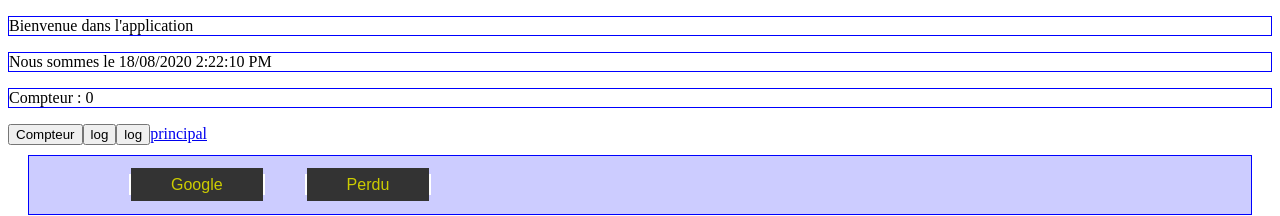
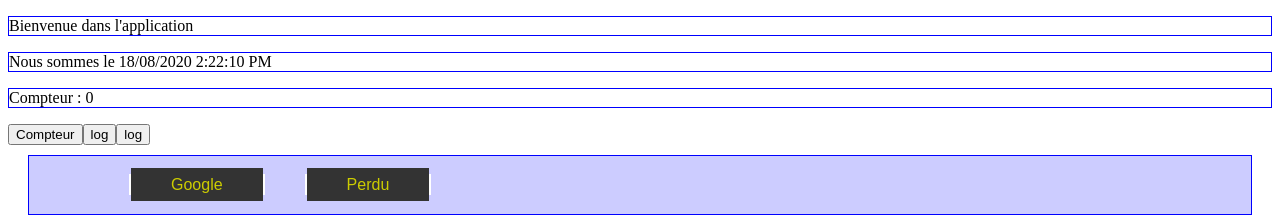
Before and after one commit to philippe-nat/angular-formation-0, an Angular app: page / in a window 1280 px wide. Shown: the top 216 px of the page. Built offline with nearby package versions, Linux system fonts and the light colour scheme.

Commit message:
après exo composant 2

```diff
--- a/src/app/app.component.html
+++ b/src/app/app.component.html
@@ -5,3 +5,4 @@
     <h1>Premier Composant : {{titre}}</h1>
     <p>Bienvenue !</p>
 </main>
+<!-- <aside><nat-menu class="vertical">Texte ignoré</nat-menu></aside> -->
--- a/src/app/entete/entete.component.html
+++ b/src/app/entete/entete.component.html
@@ -5,5 +5,4 @@
 <button (click) = "incrementeCompteur()">Compteur </button>
 <button (click) = "logCompteur()">log</button>
 <button (click) = "logCoucou()">log</button>
-<a href="http://rigolotes.fr">principal</a>
-<nat-menu></nat-menu>
+<nat-menu class="horizontal"></nat-menu>
--- a/src/app/entete/entete.component.ts
+++ b/src/app/entete/entete.component.ts
@@ -4,7 +4,6 @@ import { Component, OnInit } from '@angular/core';
   selector: 'nat-entete',
   templateUrl: './entete.component.html',
   styleUrls: ['./entete.component.css']
-  // styles:[`p {border:solid blue 1px}`]
 })
 export class EnteteComponent implements OnInit {
   private readonly _aujourdhui: Date;
--- a/src/app/menu/menu.component.css
+++ b/src/app/menu/menu.component.css
@@ -20,3 +20,10 @@ a {
     color:#CCCC00;
     padding: 8px 40px 8px 40px;
 }
+
+li.vertical {
+    list-style: none;
+    display: block;
+    border:solid 2px #FFFFFF;
+    margin: 5px 20px 5px 20px;
+}
```
